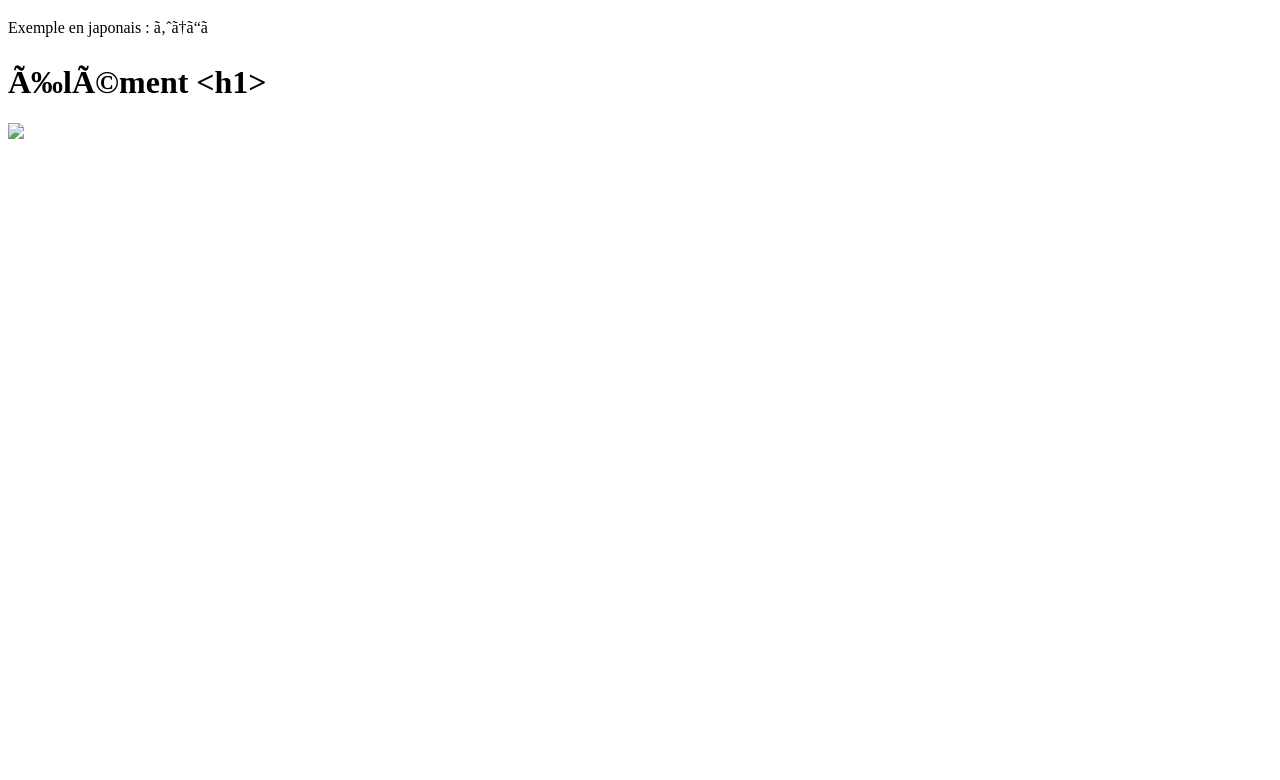
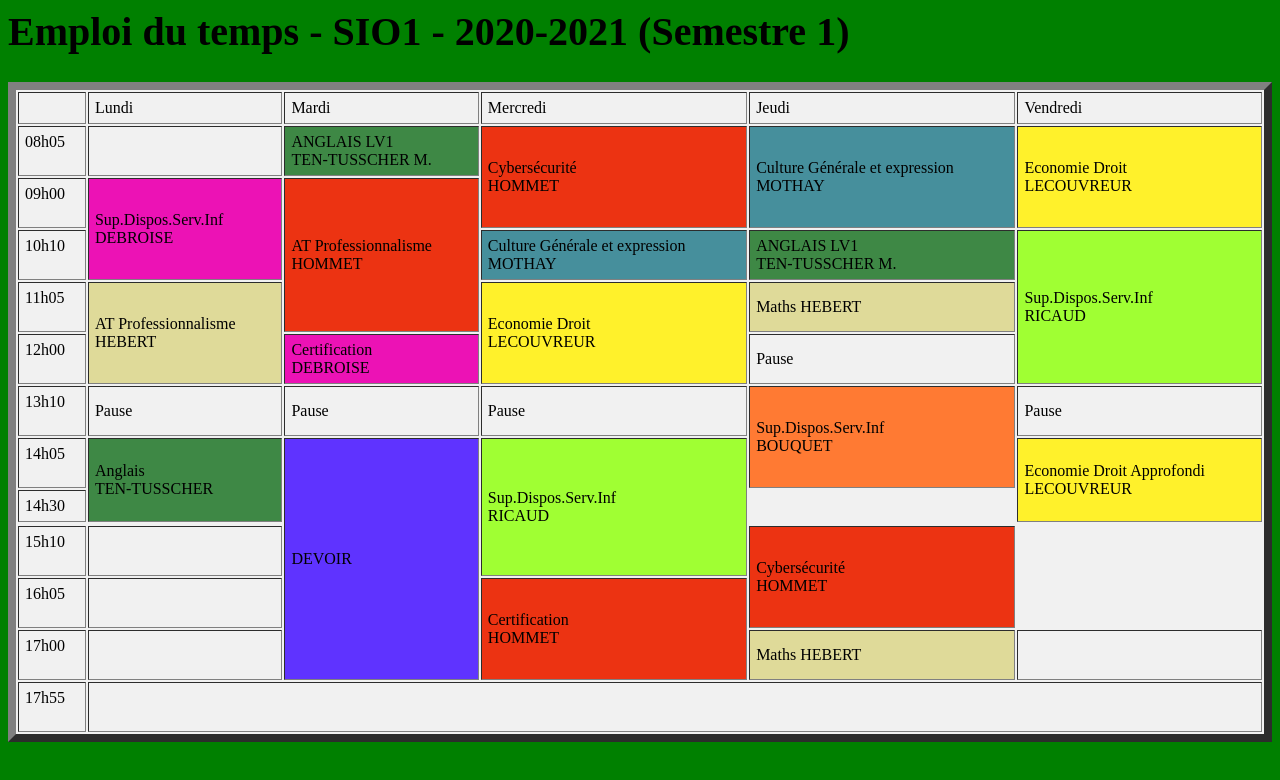
Before and after one commit to theomartin15/html, a plain HTML site: page index.html in a window 1280 px wide. Drawn offline with Linux system fonts and the light colour scheme.

Commit message:
Update index.html

```diff
--- a/index.html
+++ b/index.html
@@ -1,16 +1,110 @@
-<!DOCTYPE html>
+<DOCTYPE html>
 <html>
-	<head>
-		<meta charset="iso-8859-1-8"/>
-		<title>Élément &lt;title&gt;</title>
-		<link rel="shortcut icon"href="favico.ico" type="image/x-icon">
-	</head>
+<head>
+<meta charset ="utf-8">
+<title>Emploi du temps MARTIN THEO</title>
+<link rel="stylesheet" href="mon_fichier_css.css"
+</head>
+<body>
+<h1>Emploi du temps - SIO1 - 2020-2021 (Semestre 1)</h1>
+
+<table style="background-color: rgb(241, 241, 241);"border ="8"  cellpadding="6" width="100%">
+  <tr>
+                <th></th>
+                <td>Lundi</td>
+                <td>Mardi</td>
+                <td>Mercredi</td>
+                <td>Jeudi</td>
+                <td>Vendredi</td>
+            </tr>
+            <tr>
+                <td class="time">08h05<br/>&nbsp;</td>
+                <td class="vide"></td>
+                <td style="background-color: #3e8845">ANGLAIS LV1 <br/>TEN-TUSSCHER M.</td>
+<td rowspan="2" style="background-color: #ec3312">Cybersécurité<br/>HOMMET</td>
+<td rowspan="2" style="background-color: #468f9c">Culture Générale et expression<br/>MOTHAY</td>
+<td rowspan="2" style="background-color: #fff12b">Economie Droit<br>LECOUVREUR</td>
+            </tr>
+            <tr>
+                <td class="time">09h00<br/>&nbsp;</td>
+                <td rowspan="2" style="background-color: #ec12b5">Sup.Dispos.Serv.Inf<br/>DEBROISE</td>
+                <td rowspan="3" style="background-color: #ec3312">AT Professionnalisme<br/>HOMMET</td>
 
 
-	<body>
-	<p>Exemple en japonais : ようこそ </p>
 
-		<h1>Élément &lt;h1&gt;</h1>
-		<img src="voiture.jfif"
-	</body>
-<html>
+            </tr>
+            <tr>
+                <td class="time">10h10<br/>&nbsp;</td>
+
+
+                <td rowspan="1" style="background-color: #468f9c">Culture Générale et expression<br/>MOTHAY</td>
+                <td rowspan="1" style="background-color: #3e8845">ANGLAIS LV1 <br/>TEN-TUSSCHER M.</td>
+                <td rowspan="3"style="background-color: #A0FF33">Sup.Dispos.Serv.Inf<br/>RICAUD</td>
+            </tr>
+            <tr>
+                <td class="time">11h05<br/>&nbsp;</td>
+                <td rowspan="2" style="background-color: #dfda99">AT Professionnalisme<br/>HEBERT</td>
+
+                <td rowspan="2" style="background-color: #fff12b">Economie Droit<br/>LECOUVREUR</td>
+               <td rowspan="1" style="background-color: #dfda99">Maths HEBERT</td>
+
+            </tr>
+            <tr>
+                <td class="time">12h00<br/>&nbsp;</td>
+                <td style="background-color: #ec12b5">Certification<br/>DEBROISE</td>
+
+<td>Pause<br/></td>
+
+
+
+            </tr>
+            <tr>
+                <td class="time">13h10<br/>&nbsp;</td>
+                <td>Pause<br/></td>
+                <td>Pause<br/></td>
+                <td>Pause<br/></td>
+                <td rowspan="2"style="background-color: #FF7A33">Sup.Dispos.Serv.Inf<br/>BOUQUET</td>
+                <td>Pause<br/></td>
+            </tr>
+            <tr>
+                <td class="time">14h05<br/>&nbsp;</td>
+                <td rowspan="2"style="background-color: #3e8845">Anglais<br/>TEN-TUSSCHER</td>
+                <td rowspan="6"style="background-color: #5F33FF">DEVOIR</td>
+                <td rowspan="4"style="background-color: #A0FF33">Sup.Dispos.Serv.Inf<br/>RICAUD</td>
+
+                <td rowspan="2" style="background-color: #fff12b">Economie Droit Approfondi<br/>LECOUVREUR</td>
+            </tr>
+            <td class="time">14h30</td>
+            <tr>
+
+            <tr>
+                <td class="time">15h10<br/>&nbsp;</td>
+                <td class="vide"></td>
+
+
+                <td rowspan="2" style="background-color: #ec3312">Cybersécurité<br/>HOMMET</td>
+
+            </tr>
+            <tr>
+                <td class="time">16h05<br/>&nbsp;</td>
+                <td class="vide"></td>
+
+                <td rowspan="2" style="background-color: #ec3312">Certification<br/>HOMMET</td>
+
+
+            </tr>
+            <tr>
+                <td class="time">17h00<br/>&nbsp;</td>
+                <td class="vide"></td>
+<td rowspan="1" style="background-color: #dfda99">Maths HEBERT</td>
+                <td class="vide"></td>
+
+
+            </tr>
+            <tr>
+                <td class="time">17h55<br/>&nbsp;</td>
+                <td colspan="5"></td>
+            </tr>
+        </table>
+    </body>
+</html>
```
